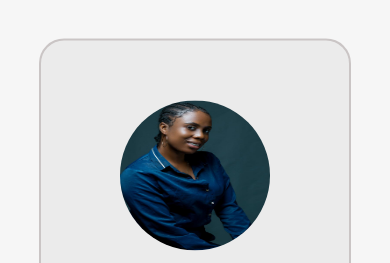
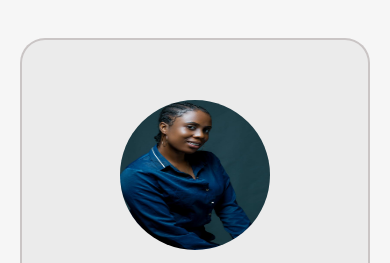
Before and after one commit to Evaloper/Hngx_Stage_one, a plain HTML site: page index.html in a window 390 px wide. Shown: the top 263 px of the page. Drawn offline with nearby package versions, Linux system fonts and the light colour scheme.

Commit message:
Stage one of HNGx

```diff
--- a/index.css
+++ b/index.css
@@ -4,6 +4,10 @@
   box-sizing: border-box;
 }
 body {
+  display: flex;
+  justify-content: center;
+  height: 100vh;
+  align-items: center;
   margin: 0;
   padding: 0;
   font-family: "Nunito", sans-serif;
@@ -21,10 +25,6 @@ main {
   color: #2d2d2d;
   width: 50%;
   padding: 25px 0;
-  position: absolute;
-  top: 50%;
-  left: 50%;
-  transform: translate(-50%, -50%);
 }
 
 .left-div h1 {
@@ -78,9 +78,9 @@ a {
 @media screen and (max-width: 700px) {
   main {
     display: block;
-    width: 80%;
+    width: 100%;
     padding: 50px 0;
-    /* margin: 10px; */
+    margin: 0 20px;
   }
 
   .left,
--- a/index.html
+++ b/index.html
@@ -11,7 +11,7 @@
 <body>
     <main>
         <section class="left">
-            <img src="profile_pics.jpg" alt="E.G" data-testid="slackDisplayImage" />
+            <img src="profile_pics.jpg" alt="Oghenefejiro Evarista Gbaje" data-testid="slackDisplayImage" />
             <div class="left-div">
                 <h1 data-testid="slackUserName">Oghenefejiro <br />Evarista <br />Gbaje</h1>
             </div>
```
